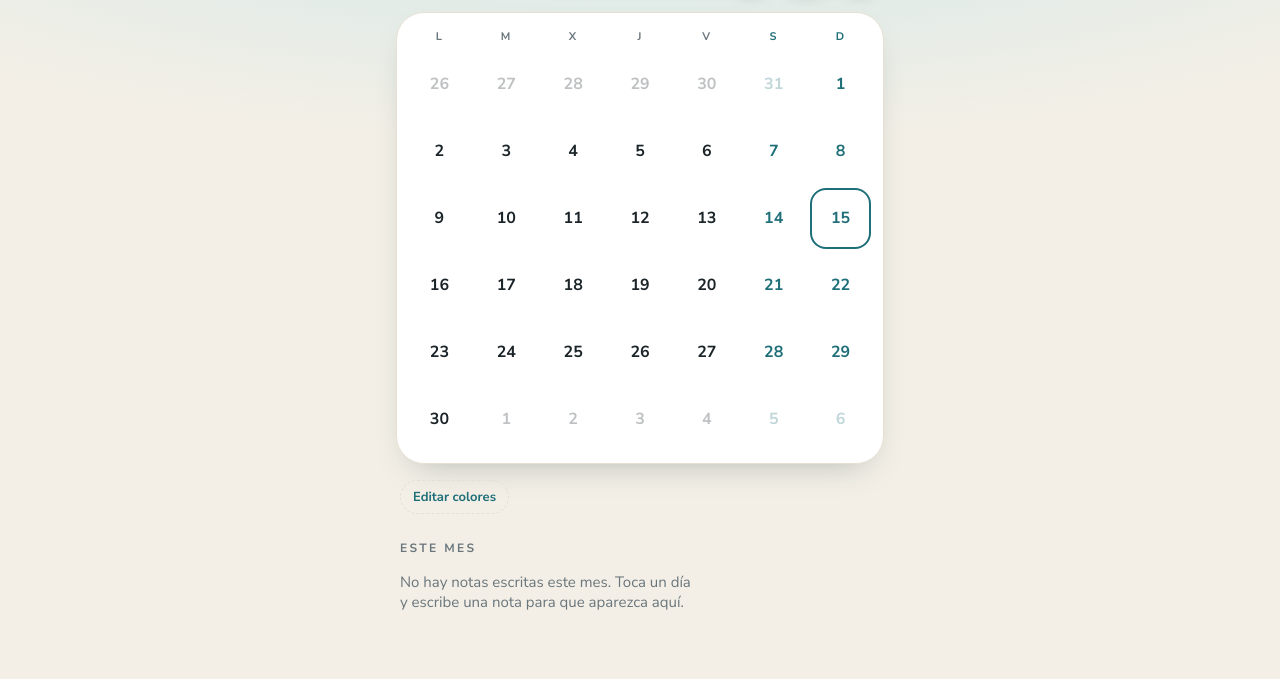
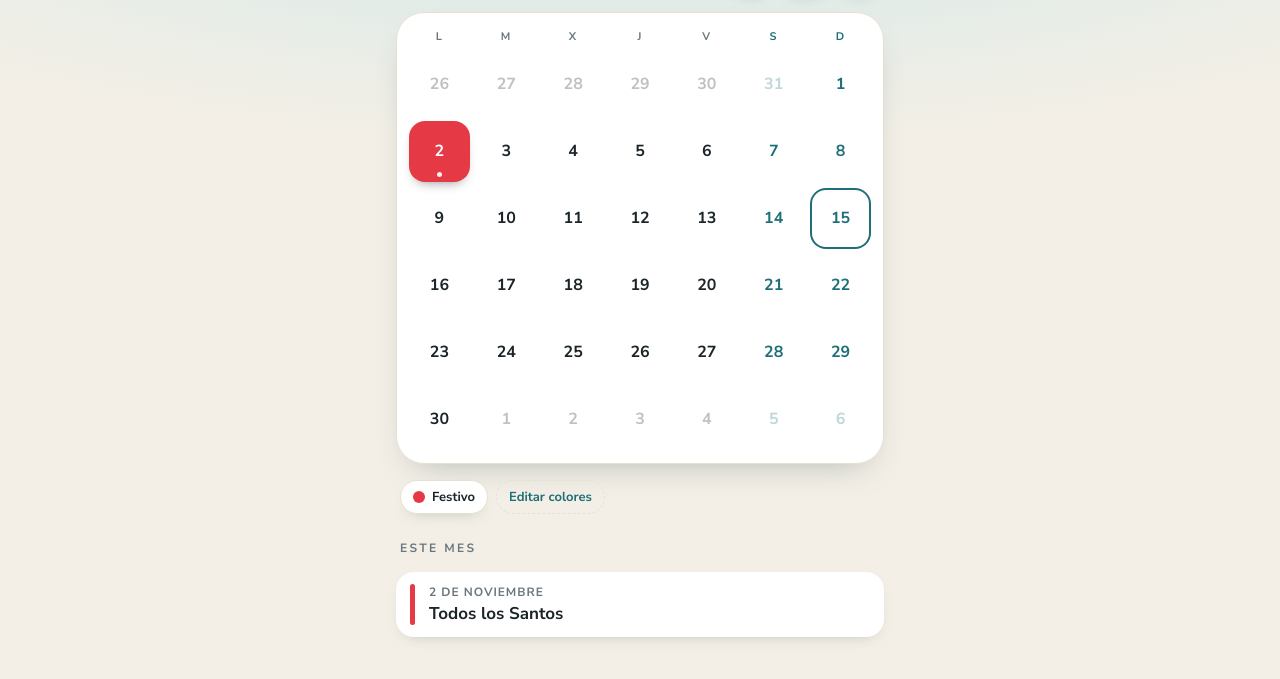
Before and after one commit to jesussopenag-droid/Calendario--colores, a plain HTML site: page index.html in a window 1280 px wide. Shown: the part 79-758 px from the top of the page. Drawn offline with Linux system fonts and the light colour scheme.

Commit message:
Añadir festivos nacionales y de Aragón 2026 y 2027 (entre semana)
Co-Authored-By: Claude Sonnet 5.5 <noreply@anthropic.com>
Claude-Session: https://claude.ai/code/session_014jK2iJEcAzKerhwJbKsZW1

```diff
--- a/index.html
+++ b/index.html
@@ -203,6 +203,34 @@ input[type=date]:focus,input[type=text]:focus{border-color:var(--accent);outline
   }
   function esc(s){ return String(s).replace(/[&<>"]/g,function(c){return {'&':'&amp;','<':'&lt;','>':'&gt;','"':'&quot;'}[c];}); }
   function has(o,k){ return Object.prototype.hasOwnProperty.call(o,k); }
+  var HOL = {
+    "2026-01-01":"Año Nuevo",
+    "2026-01-06":"Epifanía del Señor",
+    "2026-04-02":"Jueves Santo",
+    "2026-04-03":"Viernes Santo",
+    "2026-04-23":"San Jorge, Día de Aragón",
+    "2026-05-01":"Fiesta del Trabajo",
+    "2026-10-12":"Fiesta Nacional de España",
+    "2026-11-02":"Todos los Santos",
+    "2026-12-07":"Día de la Constitución",
+    "2026-12-08":"Inmaculada Concepción",
+    "2026-12-25":"Navidad",
+    "2027-01-01":"Año Nuevo",
+    "2027-01-06":"Epifanía del Señor",
+    "2027-03-25":"Jueves Santo",
+    "2027-03-26":"Viernes Santo",
+    "2027-04-23":"San Jorge, Día de Aragón",
+    "2027-08-16":"Asunción de la Virgen",
+    "2027-10-12":"Fiesta Nacional de España",
+    "2027-11-01":"Todos los Santos",
+    "2027-12-06":"Día de la Constitución",
+    "2027-12-08":"Inmaculada Concepción"
+  };
+  function getList(k){
+    var base = data[k] ? data[k].slice() : [];
+    if (HOL[k] && tIndex('fes')>=0 && !base.some(function(e){ return e.t==='fes'; })) base.push({t:'fes',n:HOL[k]});
+    return base.length ? base : null;
+  }
   function cleanDay(k){ // quita tipos que ya no existen
     if (!data[k]) return;
     data[k] = data[k].filter(function(e){ return tIndex(e.t)>=0; });
@@ -217,7 +245,7 @@ input[type=date]:focus,input[type=text]:focus{border-color:var(--accent);outline
   function renderLegend(){
     var ly=cur.getFullYear(), lm=cur.getMonth(), ln=new Date(ly,lm+1,0).getDate(), used={};
     for (var ld=1; ld<=ln; ld++){
-      var ll=data[key(new Date(ly,lm,ld))];
+      var ll=getList(key(new Date(ly,lm,ld)));
       if (ll) ll.forEach(function(e){ used[e.t]=true; });
     }
     $('legend').innerHTML = TYPES.filter(function(t){ return used[t.id]; }).map(function(t){
@@ -237,7 +265,7 @@ input[type=date]:focus,input[type=text]:focus{border-color:var(--accent);outline
     var html='';
     for (var i=0;i<42;i++){
       var d = new Date(start.getFullYear(), start.getMonth(), start.getDate()+i);
-      var k = key(d), list = data[k] ? sortList(data[k]) : null;
+      var k = key(d), list = getList(k); if (list) list = sortList(list);
       var mix = list && list.length>1;
       var cls = 'day'+(d.getMonth()!==m?' out':'')+(k===todayK?' hoy':'')+(list?' has':'')+(mix?' mix':'');
       var style='', note='', label = d.getDate()+' de '+MESES[d.getMonth()];
@@ -268,7 +296,7 @@ input[type=date]:focus,input[type=text]:focus{border-color:var(--accent);outline
     TYPES.forEach(function(t){
       var last=null;
       for (var d=1; d<=n; d++){
-        var list=data[key(new Date(y,m,d))], e=null;
+        var list=getList(key(new Date(y,m,d))), e=null;
         if (list) for (var j=0;j<list.length;j++) if (list[j].t===t.id) e=list[j];
         if (e && e.n){
           if (last && last.n===(e.n||'') && last.end===d-1){ last.end=d; }
```
